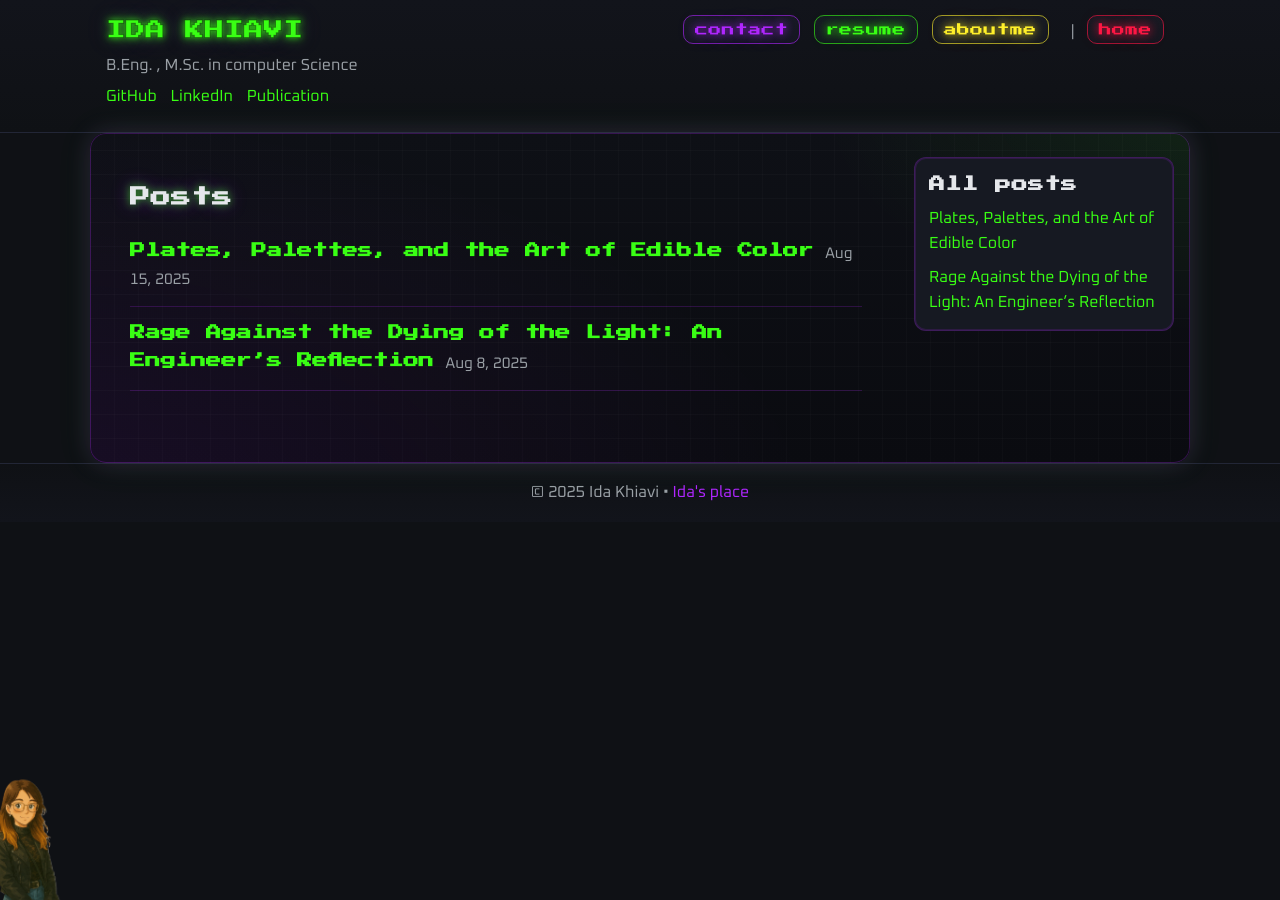
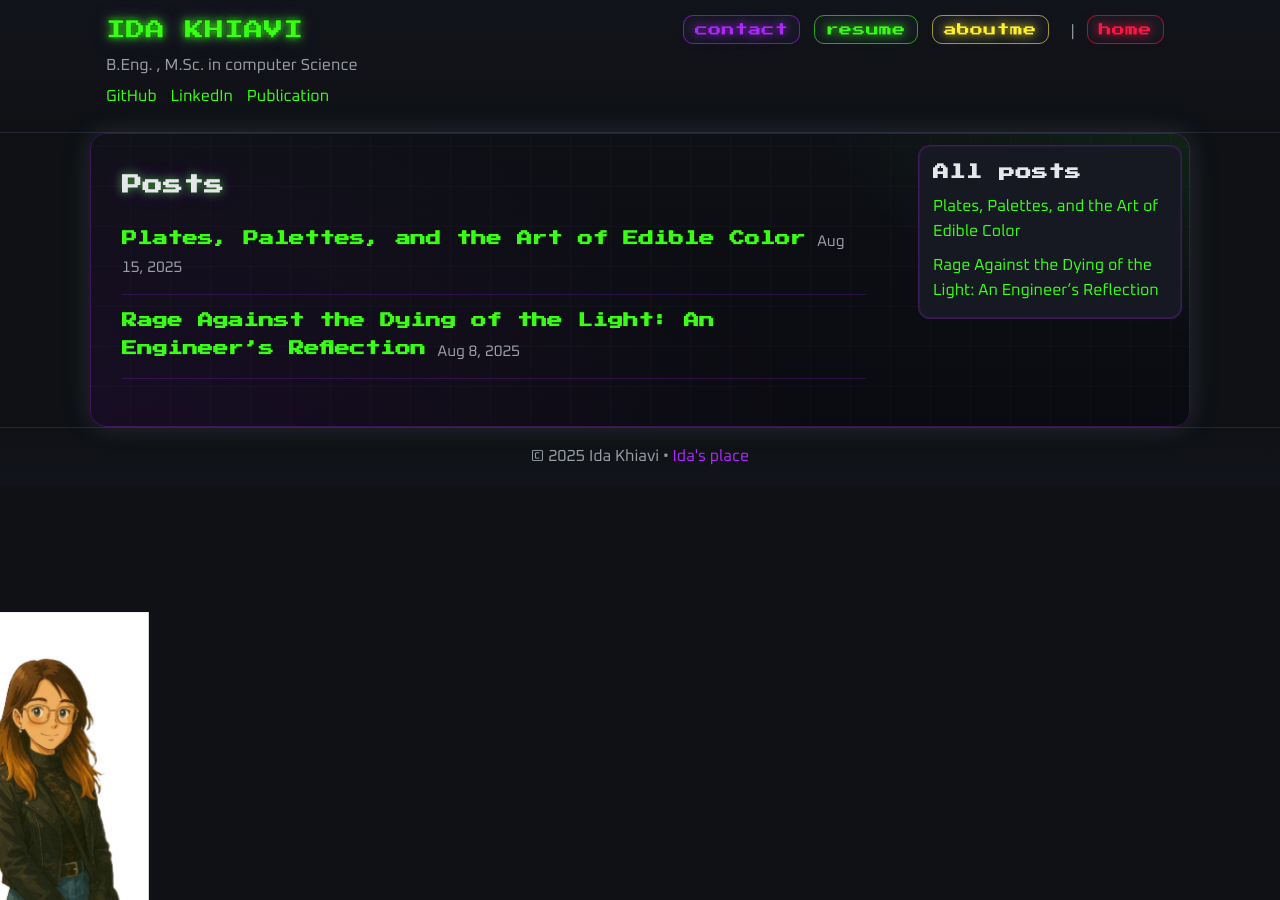
Before and after one commit to idakhiavi/idakhiavi.github.io, a Jekyll site: the page built from index.html, in a window 1280 px wide. Built offline with Jekyll 4.4.1, drawn with Linux system fonts in a browser that asks for light colours.

Commit message:
margine adjustment

```diff
--- a/assets/styles.css
+++ b/assets/styles.css
@@ -15,12 +15,14 @@
   --accent3:#fff02a;     /* neon yellow */
   --accent4:#ff1744;     /* neon red */
   /* Homepage avatar sizing */
-  --home-avatar-min:100px;
-  --home-avatar-max:200px;
-  --home-avatar-w:7.5vw; /* 25% of previous 30vw */
+  --home-avatar-min:200px;  /* doubled */
+  --home-avatar-max:400px;  /* doubled */
+  --home-avatar-w:15vw;     /* doubled from 7.5vw */
   --home-avatar-pad:clamp(var(--home-avatar-min), calc(var(--home-avatar-w) + 24px), var(--home-avatar-max));
-  --home-avatar-offset-x:-2vw;
-  --home-avatar-offset-y:-6px;
+  --home-avatar-offset-x:-4vw; /* stronger pop-out */
+  --home-avatar-offset-y:-12px;
+  /* Grid step for checker background */
+  --grid-step:40px; /* bigger cells than 24px */
 }
 
 *{box-sizing:border-box}
@@ -105,7 +107,7 @@ a:hover{text-decoration:underline}
 .social a{margin-right:10px}
 
 /* Layout */
-.container{max-width:var(--maxw);margin:0 auto;padding:24px 16px 48px}
+.container{max-width:var(--maxw);margin:0 auto;padding:12px 8px 24px}
 .grid{display:grid;grid-template-columns:3fr 1fr;gap:28px}
 .main h1{margin:0 0 12px}
 
@@ -172,8 +174,8 @@ a:hover{text-decoration:underline}
   background:
     radial-gradient(1200px 600px at -10% 120%, rgba(176,38,255,.10), transparent 70%),
     radial-gradient(800px 400px at 110% -10%, rgba(57,255,20,.10), transparent 60%),
-    repeating-linear-gradient(0deg, rgba(255,255,255,0.02) 0px, rgba(255,255,255,0.02) 1px, transparent 1px, transparent 24px),
-    repeating-linear-gradient(90deg, rgba(255,255,255,0.015) 0px, rgba(255,255,255,0.015) 1px, transparent 1px, transparent 24px),
+    repeating-linear-gradient(0deg, rgba(255,255,255,0.02) 0px, rgba(255,255,255,0.02) 1px, transparent 1px, transparent var(--grid-step)),
+    repeating-linear-gradient(90deg, rgba(255,255,255,0.015) 0px, rgba(255,255,255,0.015) 1px, transparent 1px, transparent var(--grid-step)),
     linear-gradient(180deg,#0e1016,#0a0b10);
   box-shadow:
     0 0 0 1px rgba(176,38,255,.25) inset,
--- a/index.html
+++ b/index.html
@@ -6,7 +6,7 @@ title: Home
 <div class="home-with-avatar home-arcade">
   <!-- Left margin avatar for homepage -->
   <div class="home-left-image" aria-hidden="true">
-    <img src="{{ "/assets/images/ida.png" | relative_url }}" alt="" />
+    <img src="{{ "/assets/images/ida.jpg" | relative_url }}" alt="" />
     <!-- Decorative only; alt left empty on purpose -->
   </div>
 
```
